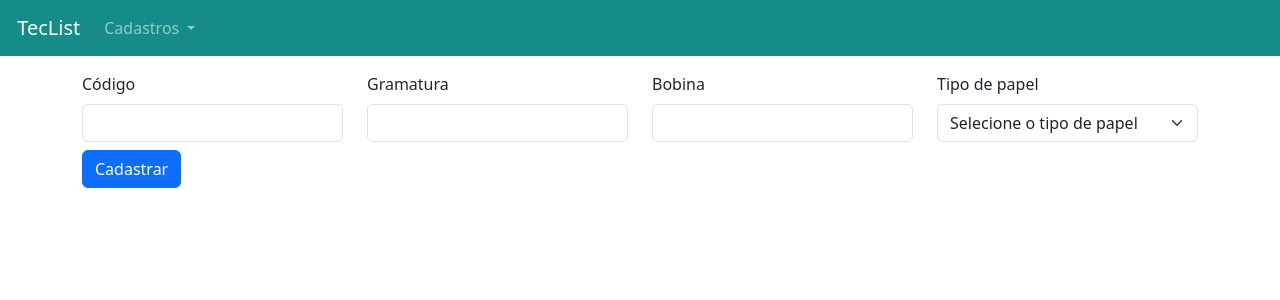
After one commit to MF-Guilherme/lista-tecnica-papeis, a Django app: page /cadastro/cadastrar_papel/ in a window 1280 px wide. The commit adds this page. Shown: the top 300 px of the page. Run offline with Django 5.2, Linux system fonts and the light colour scheme.

Commit message:
feat(cadastro/papel): template e inserção no banco implementados

```diff
--- /dev/null
+++ b/cadastro/templates/cadastro_papel.html
@@ -0,0 +1,47 @@
+{% extends "base.html" %}
+{% load static %}
+
+{% block 'head' %}
+
+    <link rel="stylesheet" href="https://cdn.jsdelivr.net/npm/bootstrap-icons@1.11.3/font/bootstrap-icons.min.css">
+
+{% endblock 'head' %}
+
+{% block 'body' %}
+    {% if messages %}
+        <br>
+        {% for message in messages %}
+            <section class="alert {{message.tags}}">
+                {{message}}
+            </section>
+        {% endfor %}
+    {% endif %}
+<div class="container">
+    <form class="form-validation" method="POST" action="{% url "cadastrar_papel" %}">{% csrf_token %}
+        <div class="row">
+            <div class="col">
+                <label for="codigoInput" class="form-label mt-3">Código</label>
+                <input type="text" class="form-control" id="codigoInput" name="codigo">
+            </div>
+            <div class="col">
+                <label for="gramaturaInput" class="form-label mt-3">Gramatura</label>
+                <input type="text" class="form-control" id="gramaturaInput" name="gramatura">
+            </div>
+            <div class="col">
+                <label for="bobinaInput" class="form-label mt-3">Bobina</label>
+                <input type="text" class="form-control" id="bobinaInput" name="bobina">
+            </div>
+            <div class="col">
+                <label class="form-label mt-3">Tipo de papel</label>
+                <select class="form-select" aria-label="Default select example" name="tipo">
+                    <option selected>Selecione o tipo de papel</option>
+                    <option value="COUCHE">Couche</option>
+                    <option value="LWC">LWC</option>
+                  </select>
+            </div>
+        </div>
+        <button class="btn btn-primary mt-2" type="submit" id="">Cadastrar</button>
+    </form>
+</div>
+
+{% endblock 'body' %}
--- a/cadastro/urls.py
+++ b/cadastro/urls.py
@@ -6,4 +6,5 @@ urlpatterns = [
     path('cadastrar_ciclo/', views.cadastrar_ciclo, name='cadastrar_ciclo'),
     path('cadastrar_versao/', views.cadastrar_versao, name='cadastrar_versao'),
     path('cadastrar_acabamento/', views.cadastrar_acabamento, name='cadastrar_acabamento'),
+    path('cadastrar_papel/', views.cadastrar_papel, name='cadastrar_papel')
 ]
--- a/cadastro/views.py
+++ b/cadastro/views.py
@@ -39,3 +39,38 @@ def cadastrar_acabamento(request):
         novo_acabamento.save()
         messages.add_message(request, constants.SUCCESS, 'Tipo de acabamento cadastrado com sucesso!')
         return redirect('/cadastro/cadastrar_acabamento')
+
+
+def cadastrar_papel(request):
+    if request.method == 'GET':
+        return render(request, 'cadastro_papel.html')
+    elif request.method == 'POST':
+        codigo = request.POST.get('codigo')
+        gramatura = int(request.POST.get('gramatura'))
+        bobina = int(request.POST.get('bobina'))
+        tipo = request.POST['tipo']
+
+        descricao = f'{tipo} {gramatura}x{bobina}mm'
+
+        cutoff = 0
+        if bobina < 500:
+            cutoff = 584
+        elif bobina <= 940:
+            cutoff = 578
+        else:
+            cutoff = 546
+
+        try:
+            papel = Papel(
+                codigo=codigo,
+                descricao=descricao,
+                gramatura=gramatura,
+                bobina=bobina,
+                cutoff=cutoff
+            )
+            papel.save()
+            messages.add_message(request, constants.SUCCESS, 'Papel cadastrado com sucesso!')
+            return redirect('/cadastro/cadastrar_papel')
+        except:
+            messages.add_message(request, constants.ERROR, 'Cadastro não realizado, por favor revise as informações')
+            return redirect('/cadastro/cadastrar_papel')
--- a/templates/base.html
+++ b/templates/base.html
@@ -26,7 +26,7 @@
                     <li><a class="dropdown-item" href="{% url "cadastrar_ciclo" %}">Cadastro de Ciclos</a></li>
                     <li><a class="dropdown-item" href="{% url "cadastrar_versao" %}">Cadastro de Versões</a></li>
                     <li><a class="dropdown-item" href="{% url "cadastrar_acabamento" %}">Cadastro de Tipos de Acabamento</a></li>
-                    <li><a class="dropdown-item" href="">Cadastro de Papeis</a></li>
+                    <li><a class="dropdown-item" href="{% url "cadastrar_papel" %}">Cadastro de Papeis</a></li>
                     <li><a class="dropdown-item" href="">Cadastrar Nova Lista Técnica</a></li>
                   </ul>
               </li>
```
